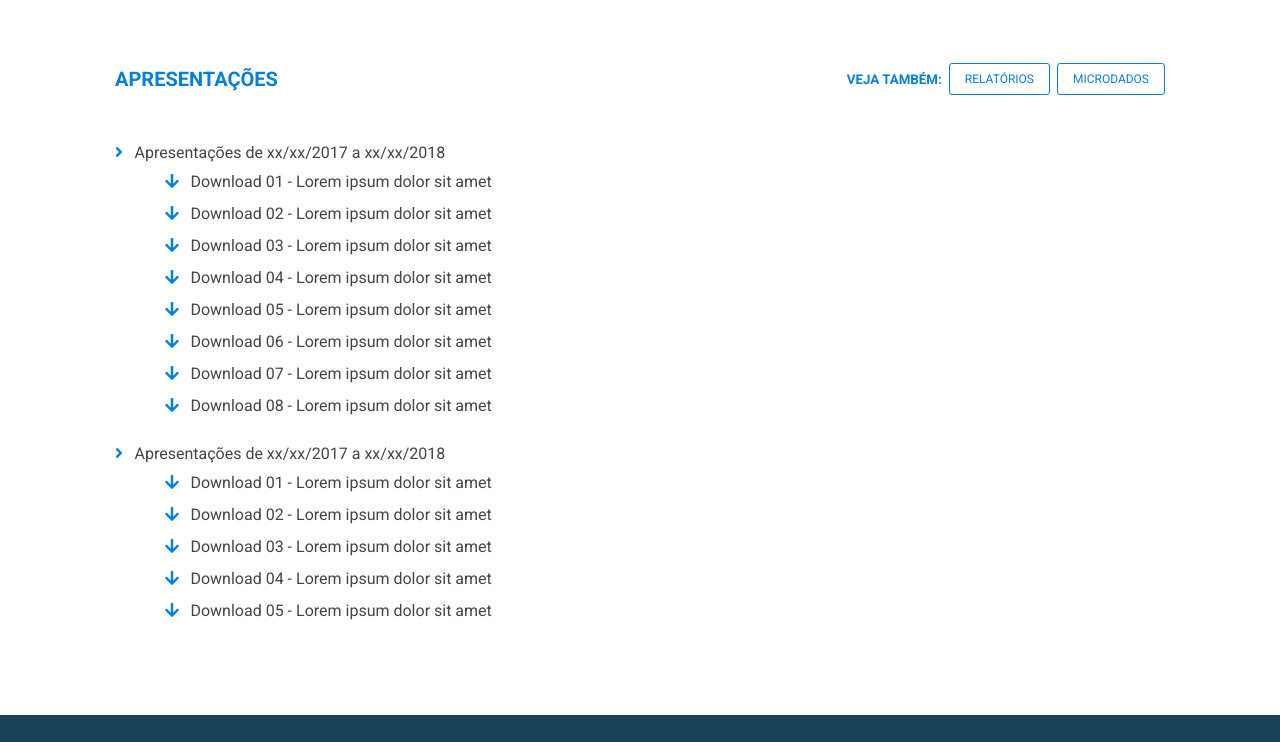
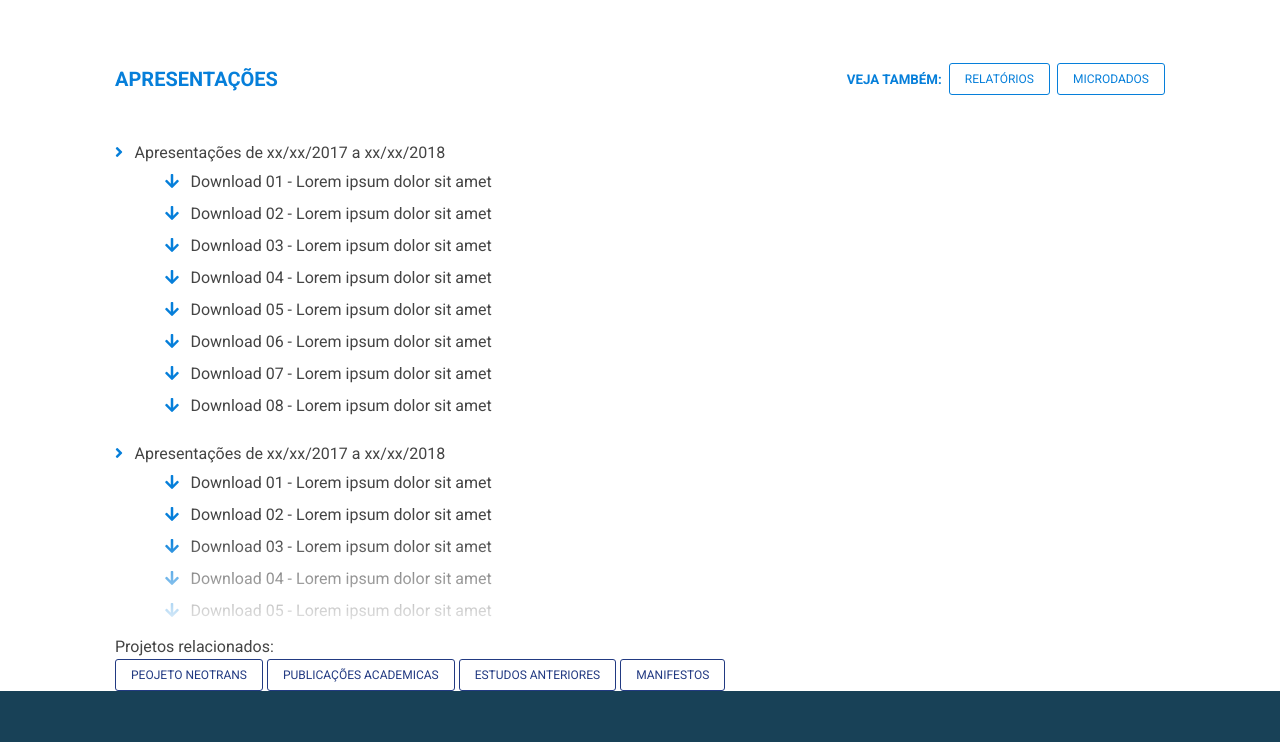
Before and after one commit to lucasflomuller/observatorio-mobilidade, a website: page subpages/publicacoes/downloads.html in a window 1280 px wide. Shown: the part 340-1082 px from the top of the page. Drawn offline with nearby package versions, Linux system fonts and the light colour scheme; files that its build step writes are made by us from their sources.

Commit message:
add mask image to simulate gradient

```diff
--- a/sass/components/downloads.scss
+++ b/sass/components/downloads.scss
@@ -17,8 +17,11 @@
 
   &__content {
     width: 100%;
+    padding: 0 0 10% 0;
     max-height: 50rem;
     overflow: auto;
+    padding-bottom: 10rem;
+    -webkit-mask-image:linear-gradient(to top, rgba(0,0,0,0) 0%, rgba(0,0,0,1) 20%);
   }
 
   &__list {
--- a/sass/pages/subpages/downloads.scss
+++ b/sass/pages/subpages/downloads.scss
@@ -3,9 +3,8 @@ body {
 }
 
 .main-downloads {
-  padding: 8rem 0;
+  padding: 8rem 0 0 0;
 }
 
 .section-relacionados {
-
 }
--- a/subpages/publicacoes/downloads.html
+++ b/subpages/publicacoes/downloads.html
@@ -194,15 +194,31 @@
             </li>
           </ul>
         </section>
-
       </div>
-
     </div>
   </main>
 
   <section class="section-relacionados">
     <div class="row">
-
+      <div class="relacionados">
+        <p class="relacionados__title">
+          Projetos relacionados:
+        </p>
+        <div class="relacionados__buttons-list">
+          <a href="#" class="btn btn--primary-outline relacionados__btn">
+            Peojeto neotrans
+          </a>
+          <a href="#" class="btn btn--primary-outline relacionados__btn">
+            Publicações academicas
+          </a>
+          <a href="#" class="btn btn--primary-outline relacionados__btn">
+            Estudos anteriores
+          </a>
+          <a href="#" class="btn btn--primary-outline relacionados__btn">
+            Manifestos
+          </a>
+        </div>
+      </div>
     </div>
   </section>
 
```
